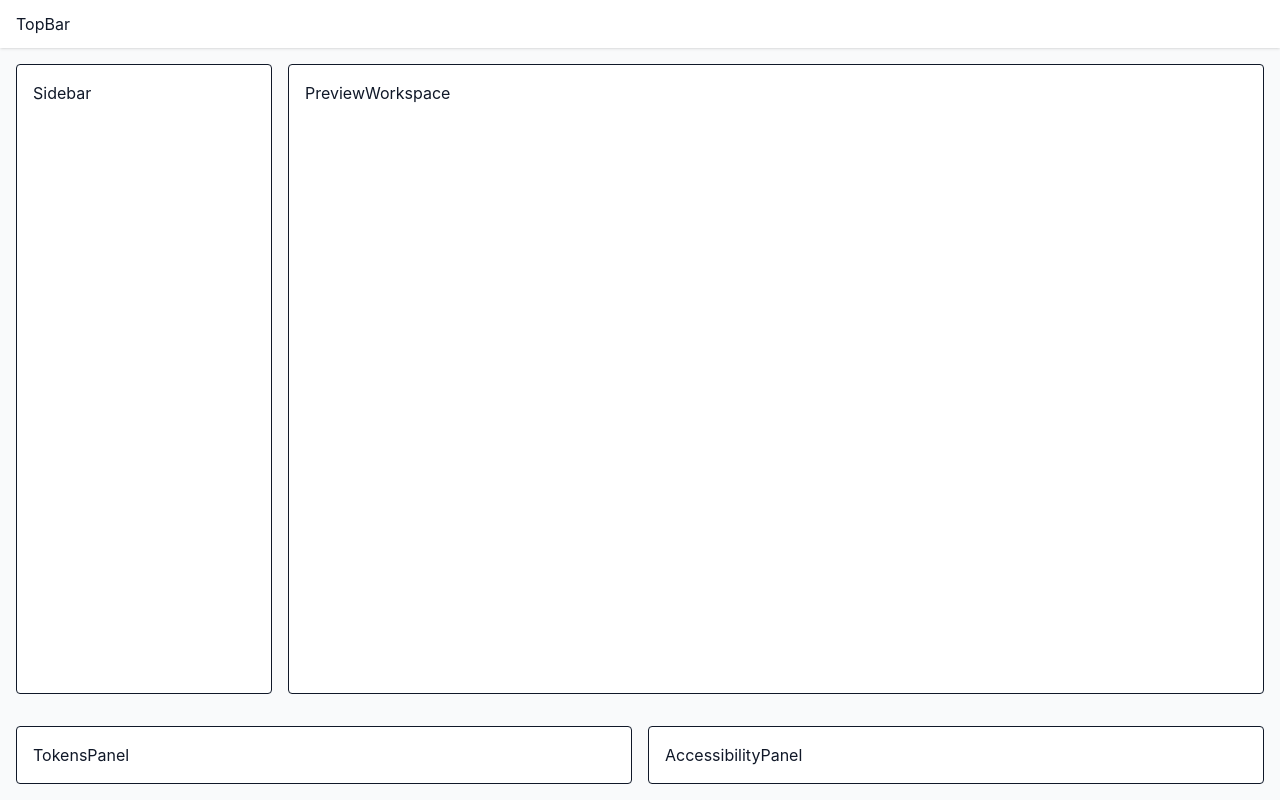
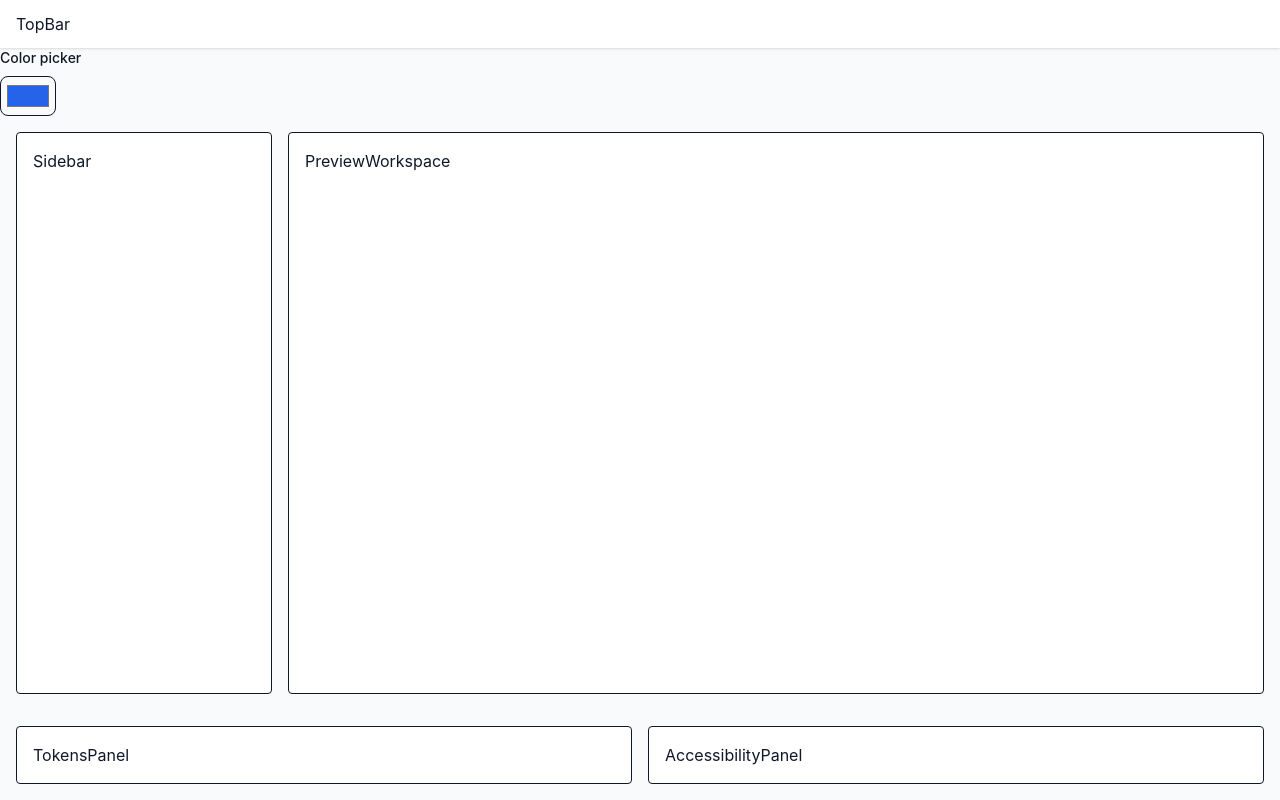
Before and after one commit to sharcty/design-dashboard, a React (Vite) app: page / in a window 1280 px wide. Built offline with nearby package versions, Linux system fonts and the light colour scheme.

Commit message:
add colorpicker html

```diff
--- a/src/App.tsx
+++ b/src/App.tsx
@@ -4,6 +4,7 @@ import Sidebar from './components/Sidebar'
 import PreviewWorkspace from './components/PreviewWorkspace'
 import TokensPanel from './components/TokensPanel'
 import AccessibilityPanel from './components/AccessibilityPanel'
+import ColorPicker from './components/ui/ColorPicker'
 
 function App() {
   return (
@@ -12,6 +13,8 @@ function App() {
       <div className="h-12 bg-white shadow flex items-center px-4">
         <TopBar />
       </div>
+
+      <ColorPicker></ColorPicker>
 
       {/* 2️⃣ Main content: Sidebar + Preview */}
       <div className="flex flex-1 gap-4 p-4">
--- /dev/null
+++ b/src/components/ui/ColorPicker.tsx
@@ -0,0 +1,23 @@
+import * as React from 'react'
+
+export function ColorPicker() {
+  return (
+    <div>
+      <label
+        htmlFor="hs-color-input"
+        className="block mb-2 text-sm font-medium text-foreground"
+      >
+        Color picker
+      </label>
+      <input
+        type="color"
+        className="p-1 h-10 w-14 block bg-layer border border-layer-line cursor-pointer rounded-lg disabled:opacity-50 disabled:pointer-events-none"
+        id="hs-color-input"
+        value="#2563eb"
+        title="Choose your color"
+      ></input>
+    </div>
+  )
+}
+
+export default ColorPicker
```
